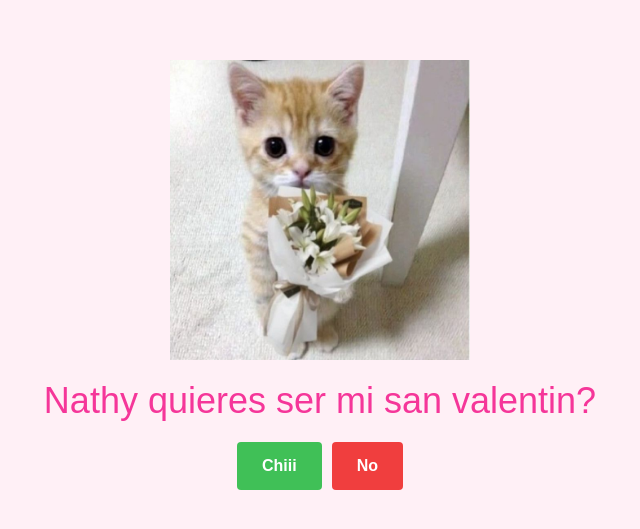
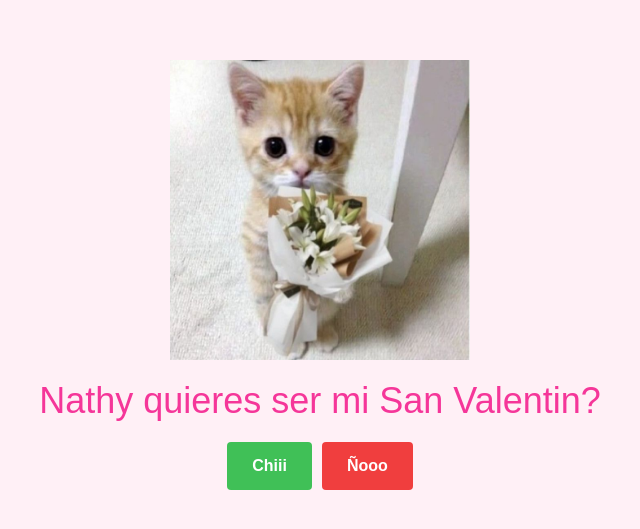
Before and after one commit to K3yhh/ultrasecreto, a plain HTML site: page index.html in a window 1280 px wide. Shown: the part 125-654 px from the top of the page, without its empty margins (320-960 px from the left). Drawn offline with Linux system fonts and the light colour scheme; a web font is replaced by a local one.

Commit message:
Update index.html

```diff
--- a/index.html
+++ b/index.html
@@ -15,10 +15,10 @@
   <body>
     <main class="container">
       <img class="cat-img" src="img/cat-0.jpg" alt="Picture of a cat" />
-      <p class="title">Nathy quieres ser mi san valentin?</p>
+      <p class="title">Nathy quieres ser mi San Valentin?</p>
       <div class="buttons">
         <button type="button" class="btn btn--yes">Chiii</button>
-        <button type="button" class="btn btn--no">No</button>
+        <button type="button" class="btn btn--no">Ñooo</button>
       </div>
     </main>
 
```
